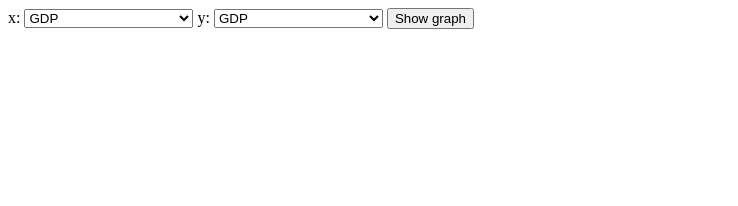
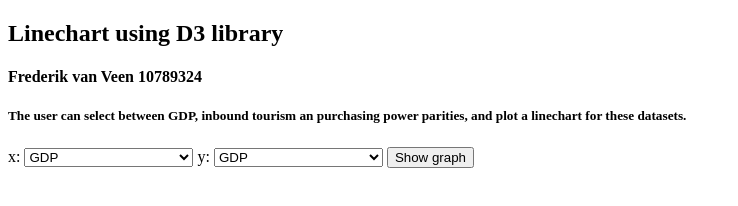
Before and after one commit to FrederikvanVeen/data_2019, a plain HTML site: page homework/week_5/scatter.html in a window 1280 px wide. Shown: the whole page, without its empty margins (0-738 px from the left). Drawn offline with nearby package versions, Linux system fonts and the light colour scheme.

Commit message:
added personal information

```diff
--- a/homework/week_5/scatter.html
+++ b/homework/week_5/scatter.html
@@ -7,11 +7,27 @@ Show barchart from the data of a json file.
 <html lang="en">
     <head>
         <meta charset="utf-8">
-        <title>Scatter</title>
+        <title>Scatterplot</title>
         <script type="text/javascript" src="d3/d3.js"></script>
         <link rel="stylesheet" href="scatter.css">
     </head>
     <body>
+      <h2>
+        Linechart using D3 library
+      </h2>
+      <h4>
+        Frederik van Veen
+         10789324
+      </h4>
+
+      <h5>
+        The user can select between GDP, inbound tourism an purchasing power parities, and plot a linechart for these datasets.
+      </h5>
+
+
+
+      <!-- d3.select("body").append('h5').text("The bar chart shown on this page, shows the amount of renewable energy (measured in KTOE) that was produced in Belgium through the years 1990 to 2016. The chart was created in javascript using the D3 library."); -->
+
       <script src="http://d3js.org/d3.v5.min.js"></script>
 
       <script type="text/javascript">
```
